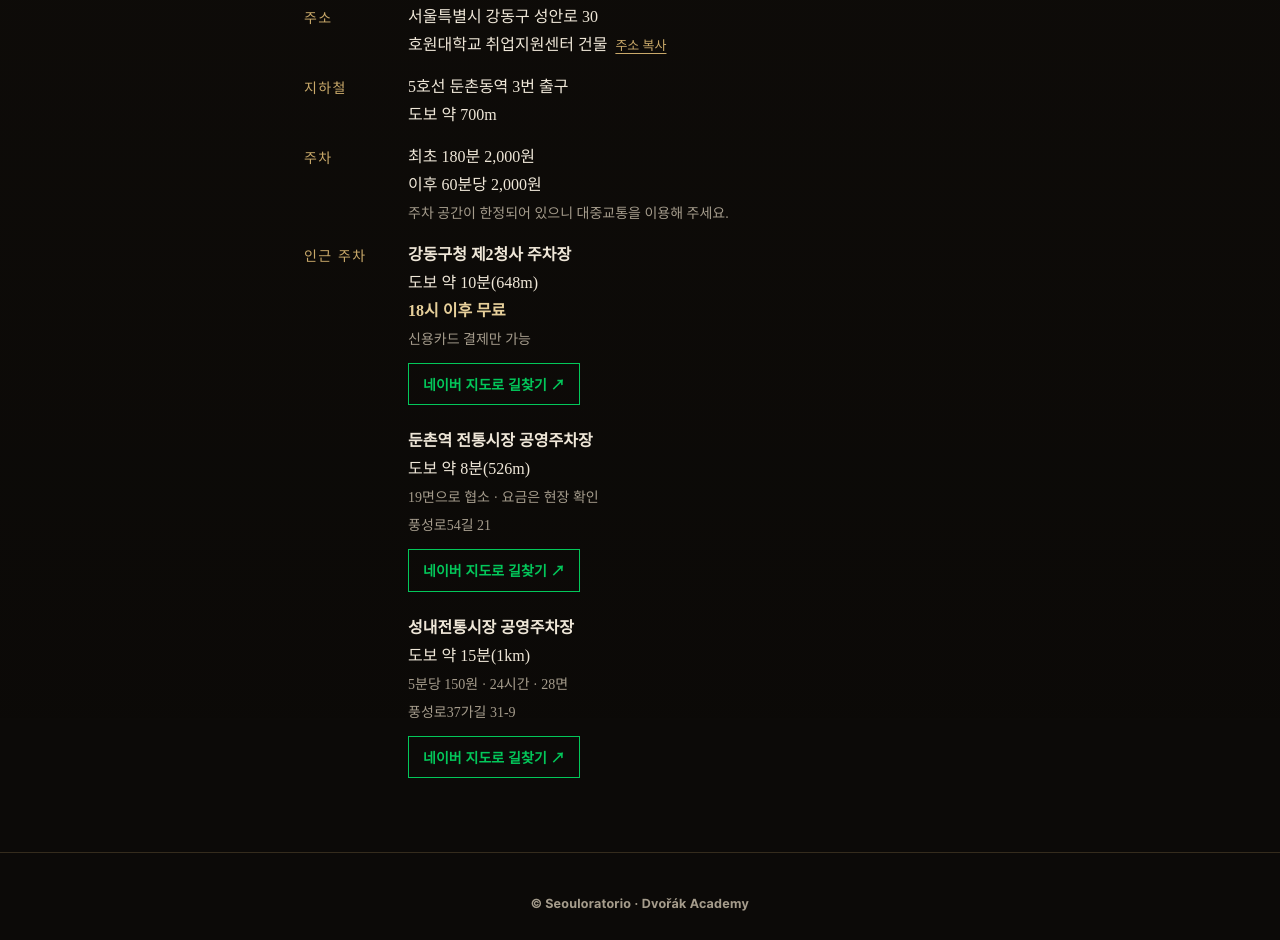
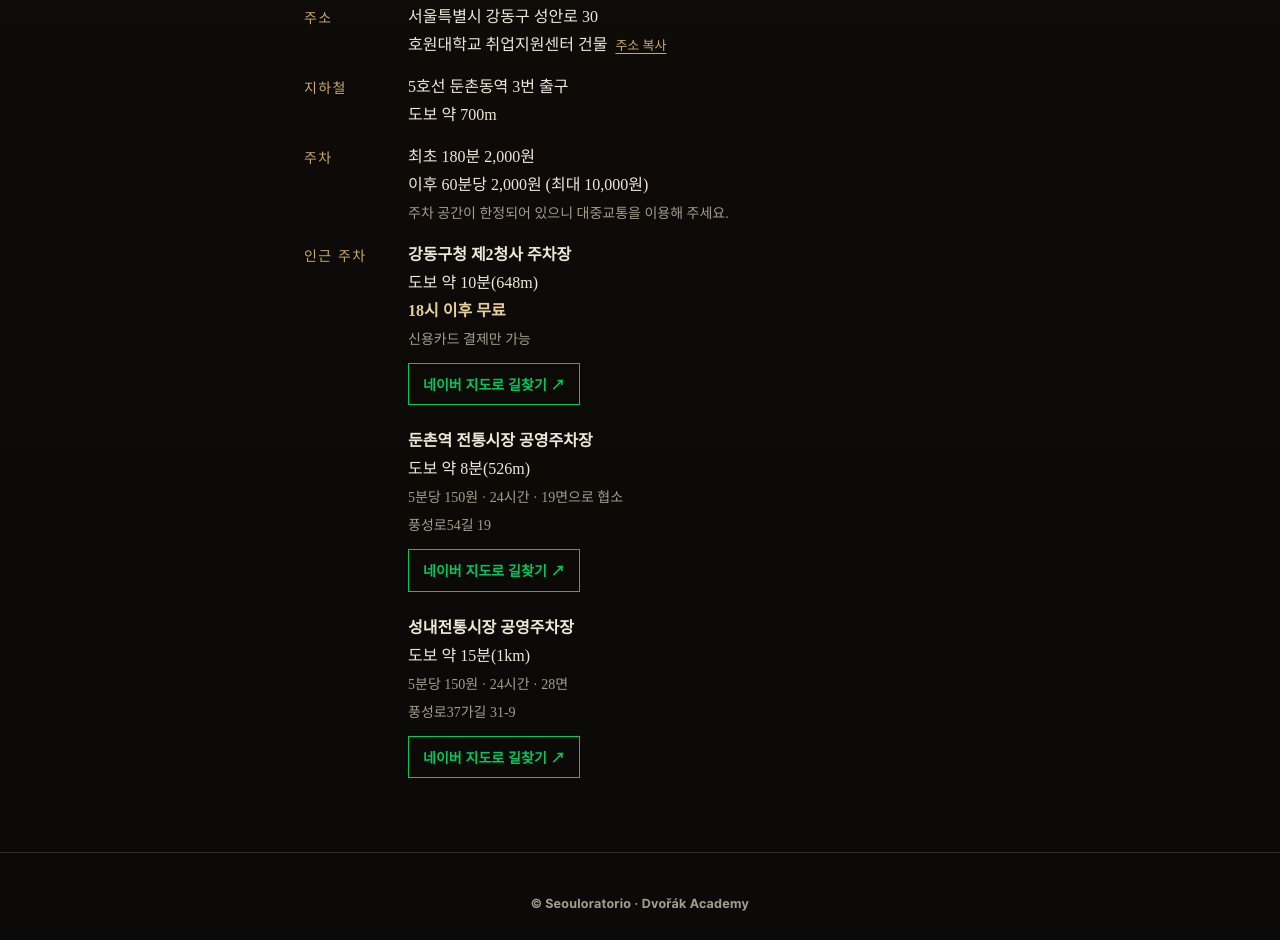
Before and after one commit to kimjiheon1982go/seouloratorio, a plain HTML site: page special-concert/index.html in a window 1280 px wide. Shown: the part 4320-5260 px from the top of the page. Drawn offline with nearby package versions, Linux system fonts and the light colour scheme.

Commit message:
Update parking fees from Naver Map: Dunchon fee/address, Howon max fee
Co-Authored-By: Claude Opus 5.5 <noreply@anthropic.com>
Claude-Session: https://claude.ai/code/session_01TE4dLCWdcK6Lj2QG2vgyBi

```diff
--- a/special-concert/index.html
+++ b/special-concert/index.html
@@ -283,8 +283,8 @@
       <dl class="info">
         <dt>주소</dt><dd>서울특별시 강동구 성안로 30<br>호원대학교 취업지원센터 건물<button class="copy" type="button" id="copyAddr">주소 복사</button></dd>
         <dt>지하철</dt><dd>5호선 둔촌동역 3번 출구<br>도보 약 700m</dd>
-        <dt>주차</dt><dd>최초 180분 2,000원<br>이후 60분당 2,000원<br><span style="color:var(--mute);font-size:14px">주차 공간이 한정되어 있으니 대중교통을 이용해 주세요.</span></dd>
-        <dt>인근 주차</dt><dd><b style="font-weight:600">강동구청 제2청사 주차장</b><br>도보 약 10분(648m)<br><b style="color:var(--gold2);font-weight:600">18시 이후 무료</b><br><span style="color:var(--mute);font-size:14px">신용카드 결제만 가능</span><a class="route-btn" href="https://naver.me/x6J9wunS" target="_blank" rel="noopener">네이버 지도로 길찾기 ↗</a><b style="font-weight:600">둔촌역 전통시장 공영주차장</b><br>도보 약 8분(526m)<br><span style="color:var(--mute);font-size:14px">19면으로 협소 · 요금은 현장 확인<br>풍성로54길 21</span><a class="route-btn" href="https://naver.me/xllNSwiZ" target="_blank" rel="noopener">네이버 지도로 길찾기 ↗</a><b style="font-weight:600">성내전통시장 공영주차장</b><br>도보 약 15분(1km)<br><span style="color:var(--mute);font-size:14px">5분당 150원 · 24시간 · 28면<br>풍성로37가길 31-9</span><a class="route-btn" href="https://naver.me/Fhu9YzBF" target="_blank" rel="noopener">네이버 지도로 길찾기 ↗</a></dd>
+        <dt>주차</dt><dd>최초 180분 2,000원<br>이후 60분당 2,000원 (최대 10,000원)<br><span style="color:var(--mute);font-size:14px">주차 공간이 한정되어 있으니 대중교통을 이용해 주세요.</span></dd>
+        <dt>인근 주차</dt><dd><b style="font-weight:600">강동구청 제2청사 주차장</b><br>도보 약 10분(648m)<br><b style="color:var(--gold2);font-weight:600">18시 이후 무료</b><br><span style="color:var(--mute);font-size:14px">신용카드 결제만 가능</span><a class="route-btn" href="https://naver.me/x6J9wunS" target="_blank" rel="noopener">네이버 지도로 길찾기 ↗</a><b style="font-weight:600">둔촌역 전통시장 공영주차장</b><br>도보 약 8분(526m)<br><span style="color:var(--mute);font-size:14px">5분당 150원 · 24시간 · 19면으로 협소<br>풍성로54길 19</span><a class="route-btn" href="https://naver.me/xllNSwiZ" target="_blank" rel="noopener">네이버 지도로 길찾기 ↗</a><b style="font-weight:600">성내전통시장 공영주차장</b><br>도보 약 15분(1km)<br><span style="color:var(--mute);font-size:14px">5분당 150원 · 24시간 · 28면<br>풍성로37가길 31-9</span><a class="route-btn" href="https://naver.me/Fhu9YzBF" target="_blank" rel="noopener">네이버 지도로 길찾기 ↗</a></dd>
       </dl>
     </div>
   </section>
```
